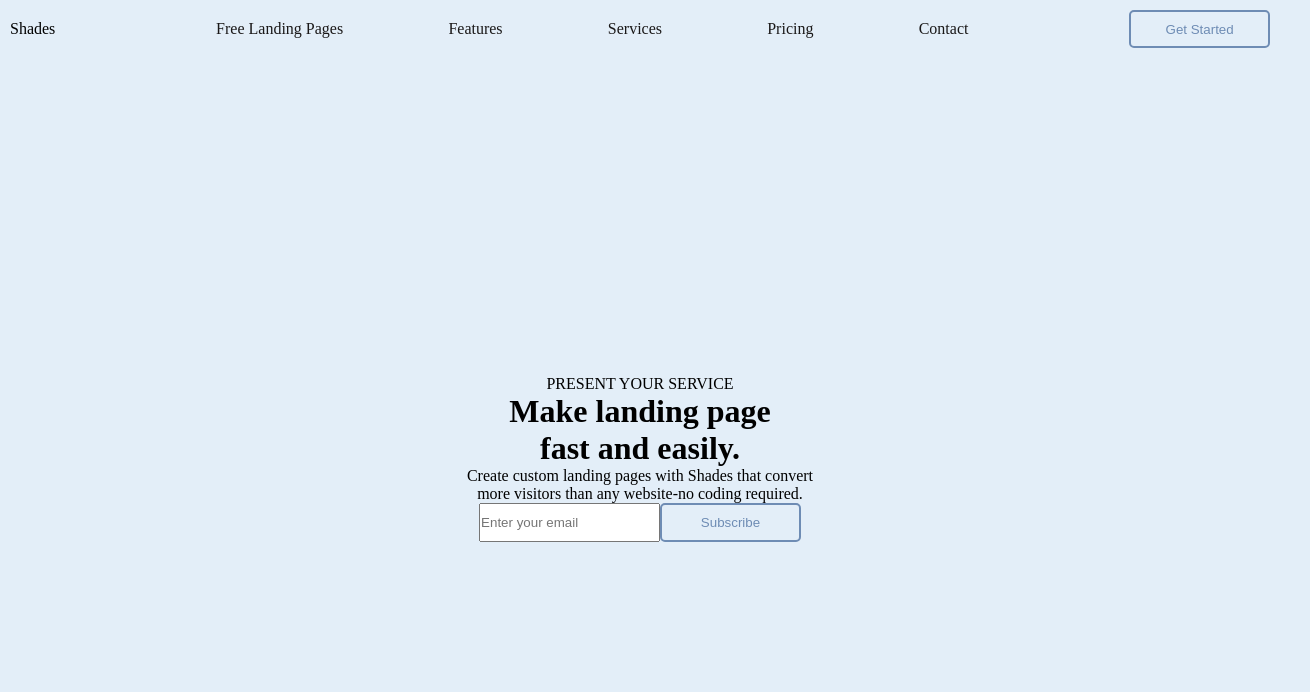
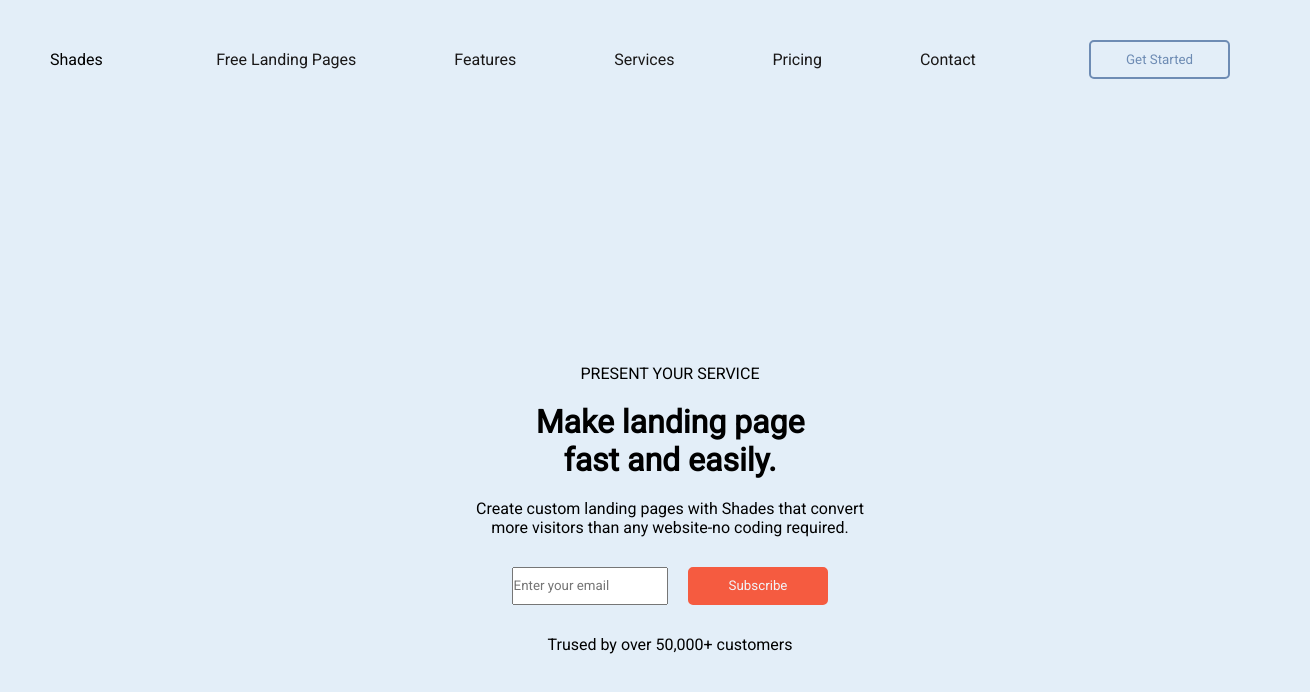
Before and after one commit to GianfrancoSpecial/landing-page, a plain HTML site: page index.html in a window 1280 px wide. Shown: the whole page, 1310 px wide, since content can reach past the window. Drawn offline with Linux system fonts and the light colour scheme.

Commit message:
third commit

```diff
--- a/index.html
+++ b/index.html
@@ -21,6 +21,9 @@
     </nav>
     <div id="conteiner">
       <span> PRESENT YOUR SERVICE</span>
+      <style>
+        @import url("https://fonts.googleapis.com/css2?family=Roboto&display=swap");
+      </style>
       <h1 href="Make">Make landing page <br />fast and easily.</h1>
       <span>
         Create custom landing pages with Shades that convert <br />more visitors
@@ -28,8 +31,9 @@
       </span>
       <div id="email">
         <input type="text" placeholder="Enter your email" />
-        <button>Subscribe</button>
+        <button id="sub">Subscribe</button>
       </div>
+      <span> Trused by over 50,000+ customers</span>
     </div>
   </body>
 </html>
--- a/style.css
+++ b/style.css
@@ -1,6 +1,7 @@
 * {
+  font-family: "Roboto", sans-serif;
   box-sizing: border-box;
-  margin: 0;
+  margin: 10px;
   padding: 0;
 }
 
@@ -48,3 +49,12 @@ a {
 #email {
   display: flex;
 }
+
+#sub {
+  color: #f1f4f8;
+  border: solid 2px #f55b40;
+  border-radius: 5px;
+  background-color: #f55b40;
+  width: 11vw;
+  height: 3vw;
+}
```
